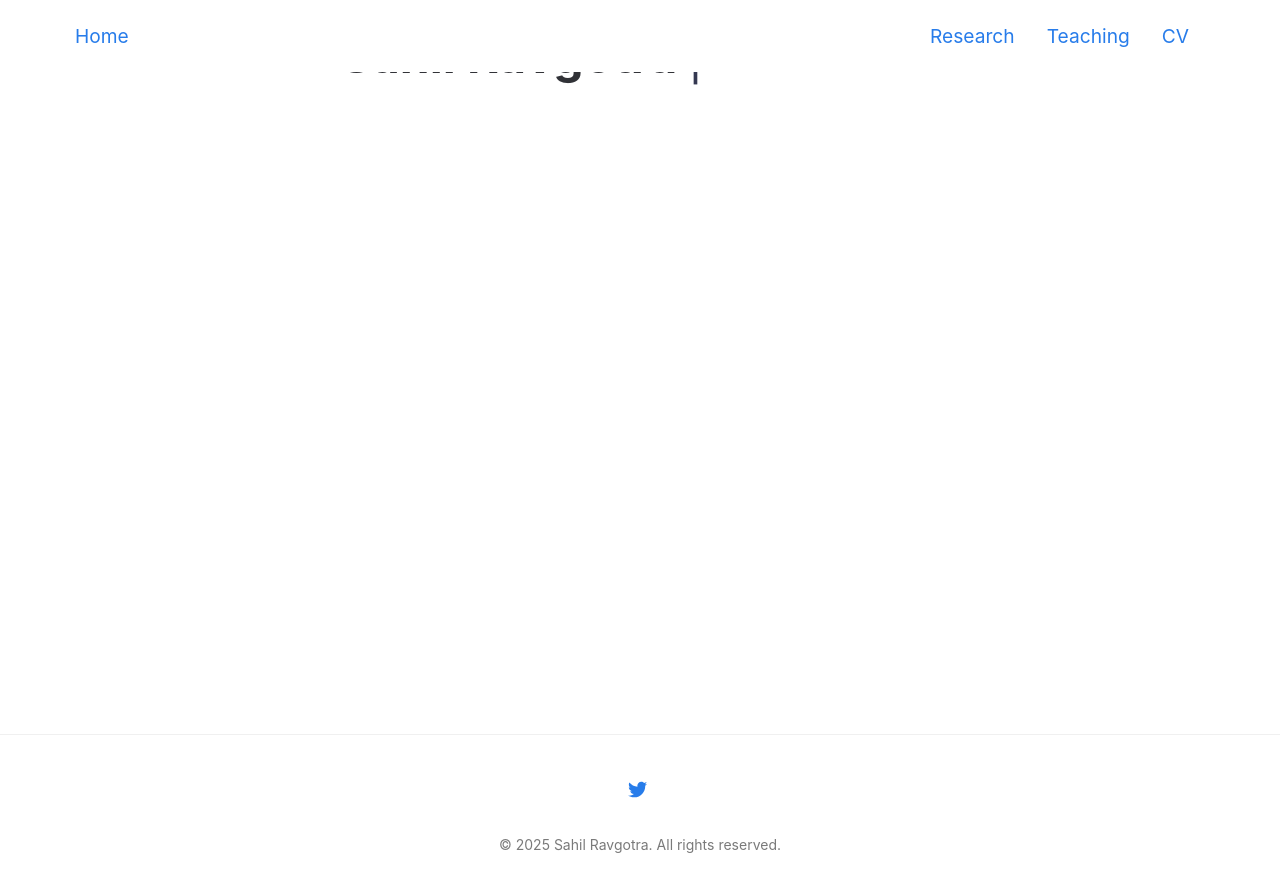
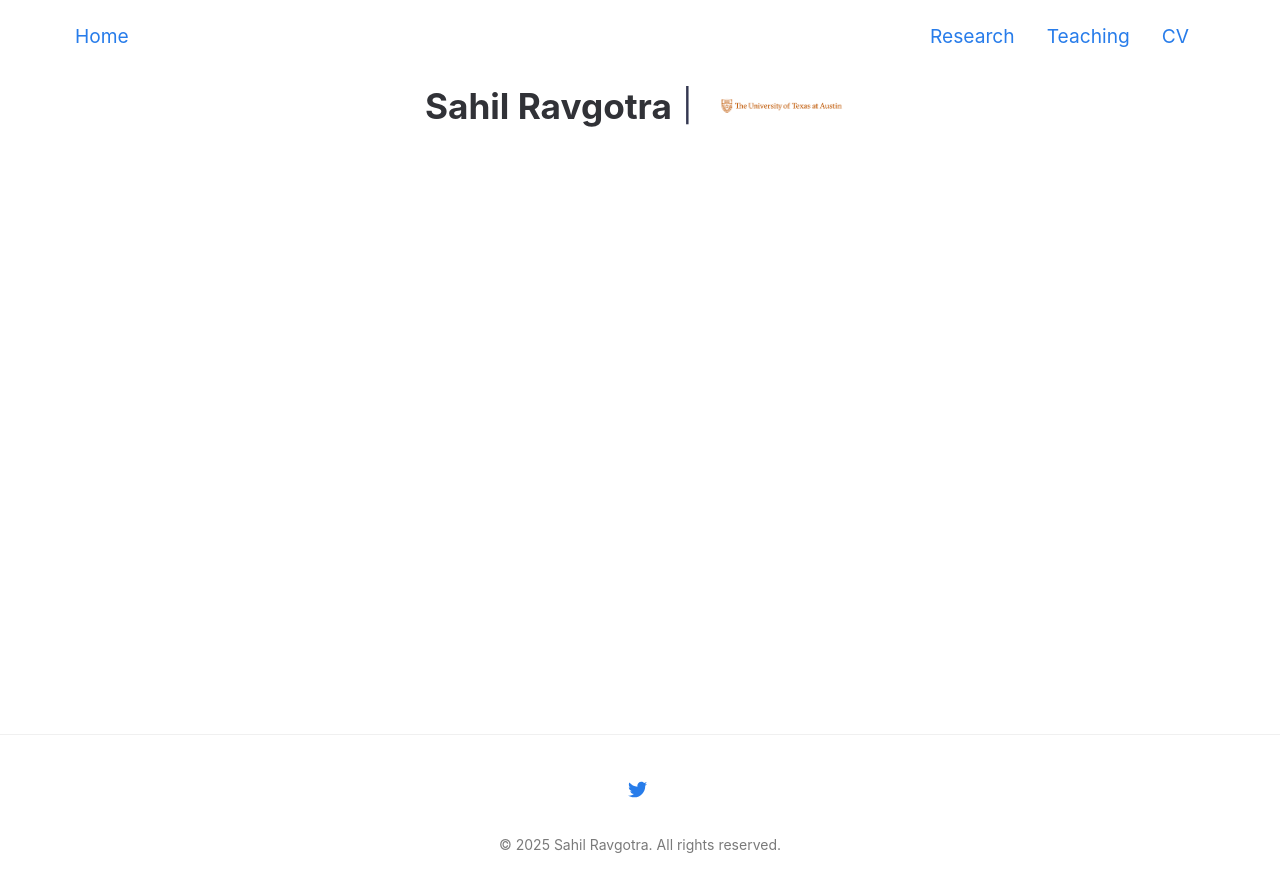
Before and after one commit to ravgotrasahil/ravgotrasahil-github.io, a Jekyll site: the page built from index.md, in a window 1280 px wide. Shown: the top 892 px of the page. Built offline with Jekyll 4.4.1, drawn with Linux system fonts in a browser that asks for light colours.

Commit message:
Update default.html

```diff
--- a/_layouts/default.html
+++ b/_layouts/default.html
@@ -18,13 +18,14 @@
     {% include header.html %}
 
     <!-- Custom Header Section -->
-    <div style="background-color: white; padding: 20px 0; text-align: center;">
-      <h1 style="font-size: 2.5em; margin: 0; display: inline-block; vertical-align: middle;">
-        Sahil Ravgotra
-      </h1>
-      <span style="font-size: 2.5em; margin: 0 10px; vertical-align: middle;">|</span>
-      <img src="{{ site.baseurl }}/assets/img/posts/UT_logo.png" alt="Logo" style="height: 60px; vertical-align: middle;">
-    </div>
+<div style="background-color: white; padding: 80px 0 30px 0; text-align: center;">
+  <h1 style="font-size: 2.2rem; font-weight: 700; margin: 0; display: inline-block; vertical-align: middle;">
+    Sahil Ravgotra
+  </h1>
+  <span style="font-size: 2rem; margin: 0 10px; vertical-align: middle;">|</span>
+  <img src="{{ site.baseurl }}/assets/img/posts/UT_logo.png" alt="UT Logo" style="height: 40px; vertical-align: middle;">
+</div>
+
 
     <main class="site__content">
       <div class="container">
```
